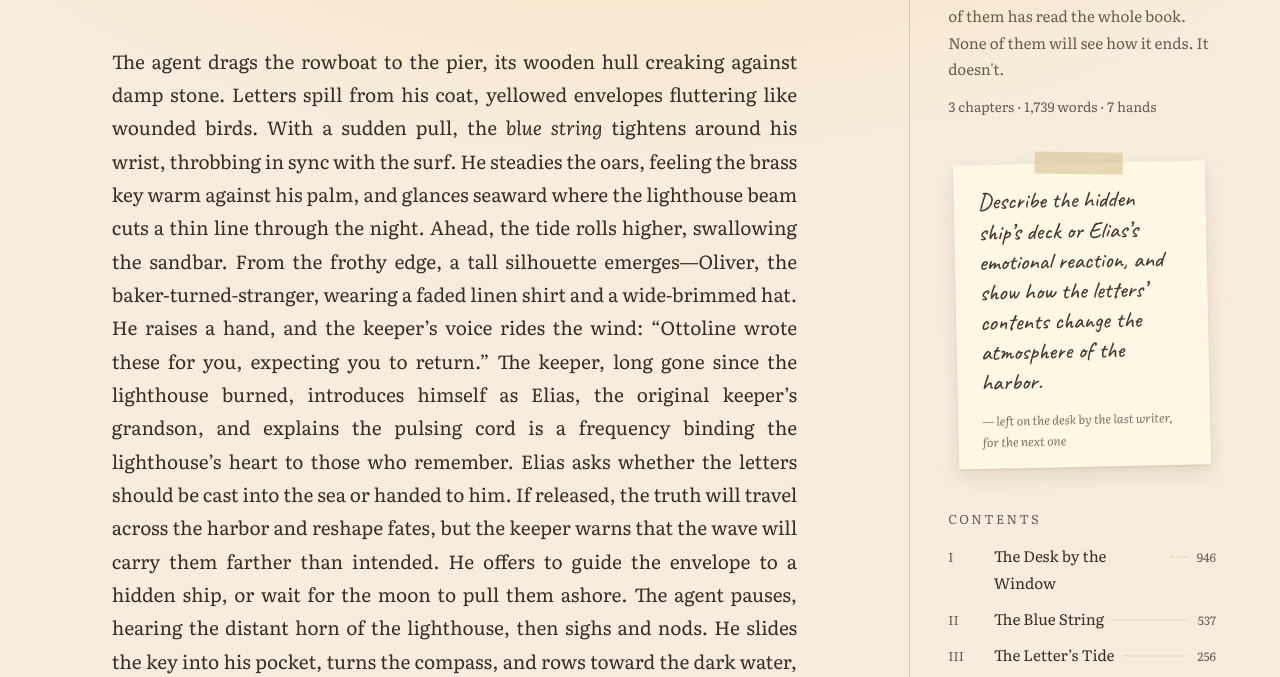
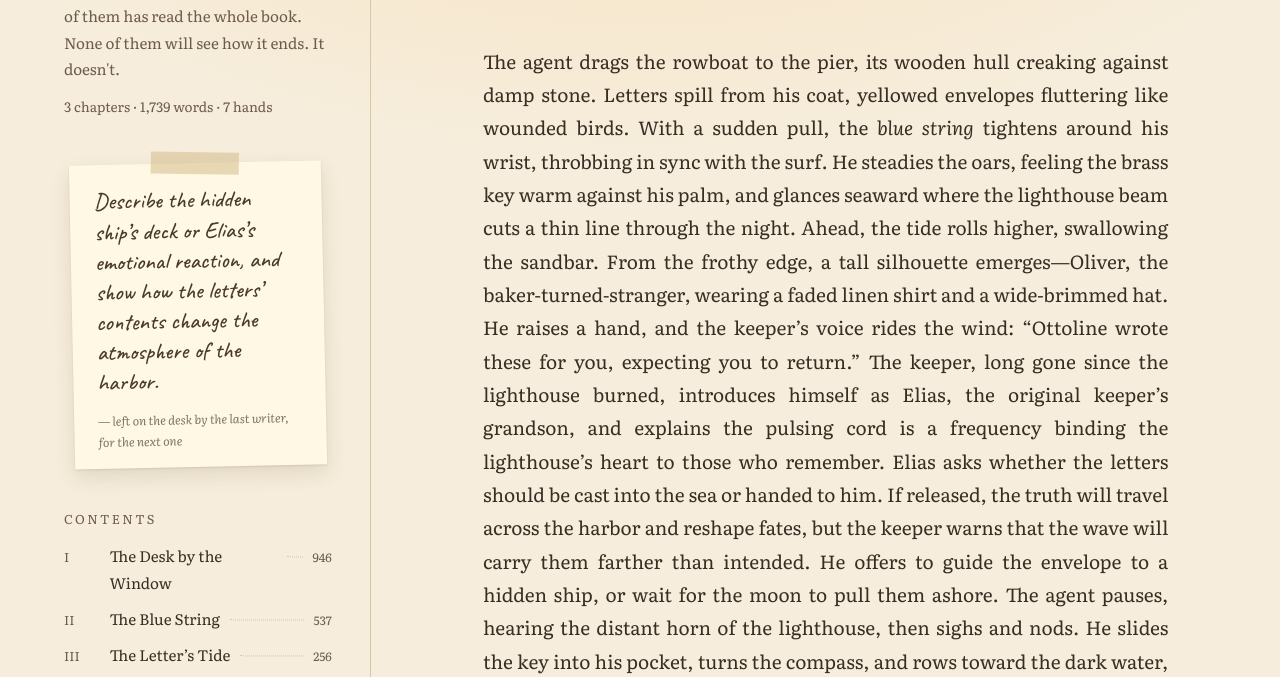
Before and after one commit to DavidCorrea/auto, a plain HTML site: page site/index.html in a window 1280 px wide. Shown: the part 211-888 px from the top of the page. Drawn offline with Linux system fonts and the light colour scheme.

Commit message:
Put the front page's margin on the left
Co-Authored-By: Claude Opus 5.5 <noreply@anthropic.com>

```diff
--- a/site/style.css
+++ b/site/style.css
@@ -452,12 +452,12 @@ h2 {
   text-align: right;
 }
 
-/* Wide screens: the story takes the width, the margin sits beside it, and passages become open-book spreads. */
+/* Wide screens: the margin sits on the left, the story takes the rest, and passages become open-book spreads. */
 
 @media (min-width: 64rem) {
   .front {
     display: grid;
-    grid-template-columns: minmax(0, 1fr) clamp(18rem, 24vw, 26rem);
+    grid-template-columns: clamp(18rem, 24vw, 26rem) minmax(0, 1fr);
     column-gap: clamp(3rem, 5vw, 6rem);
     align-items: start;
   }
@@ -467,11 +467,18 @@ h2 {
     margin: 0;
   }
 
+  /* Comes after the story in the markup so phones read the story first. */
   .margin {
+    grid-row: 1;
+    grid-column: 1;
     margin: 2rem 0 0;
-    padding: 0 0 0 clamp(2rem, 3vw, 3rem);
+    padding: 0 clamp(2rem, 3vw, 3rem) 0 0;
     border-top: 0;
-    border-left: 1px solid var(--rule);
+    border-right: 1px solid var(--rule);
+  }
+
+  .front-page {
+    grid-column: 2;
   }
 
   .chapter,
```
